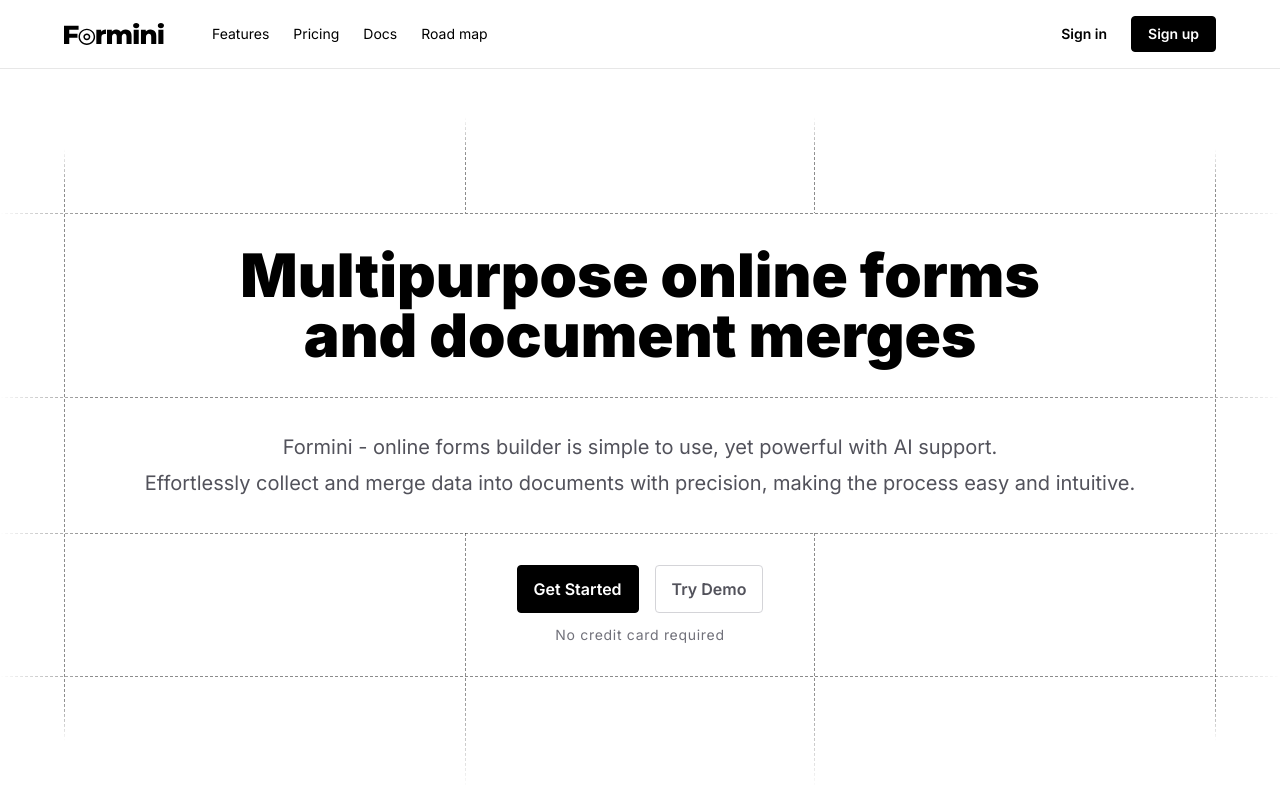
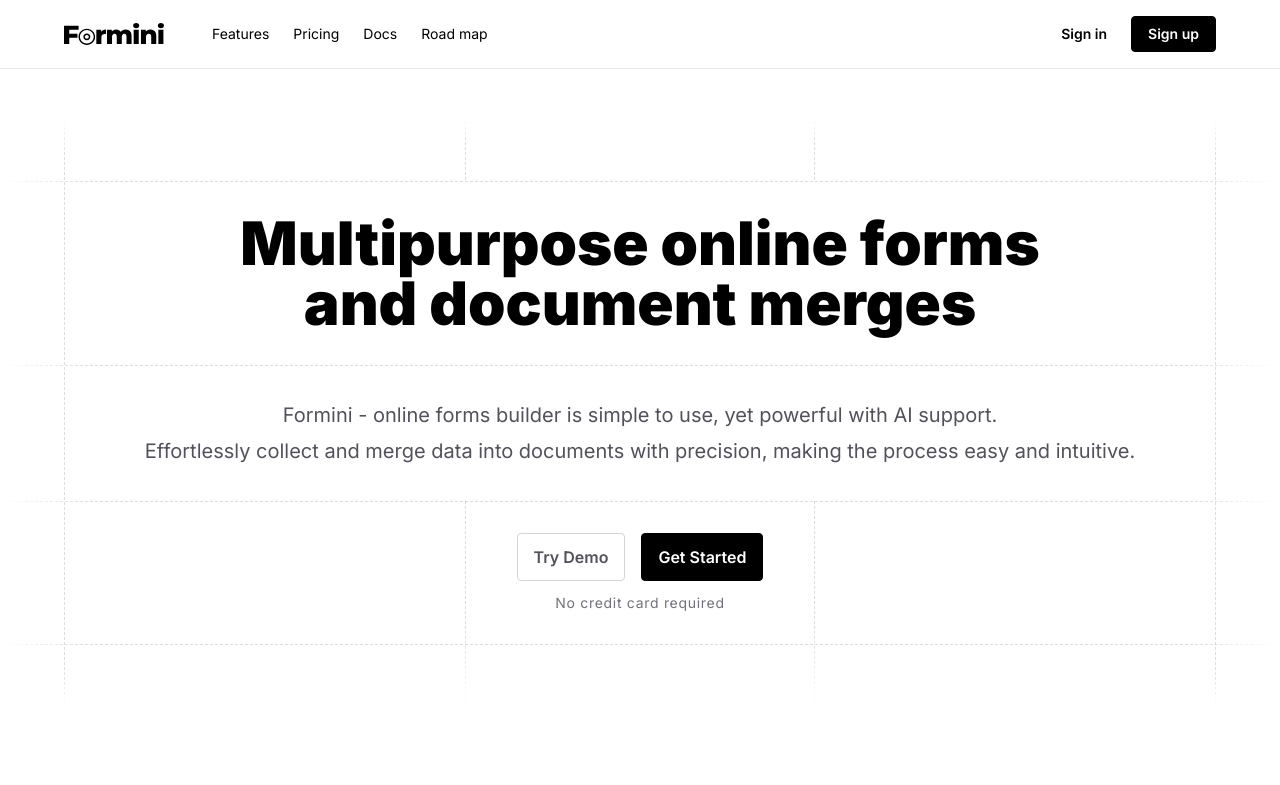
Before and after one commit to khanhspring/formini-landing-page, a Next.js app: page / in a window 1280 px wide. Shown: the top 785 px of the page. Built offline with nearby package versions, Linux system fonts and the light colour scheme.

Commit message:
Update animations

```diff
--- a/src/app/page.tsx
+++ b/src/app/page.tsx
@@ -1,6 +1,6 @@
 import Image from 'next/image'
 import Link from 'next/link'
-import { CheckIcon } from "@heroicons/react/24/solid"
+import { ArrowRightIcon, CheckIcon, WindowIcon } from "@heroicons/react/24/solid"
 
 export default function Home() {
   return (
@@ -41,18 +41,18 @@ export default function Home() {
         </nav>
       </header>
       <main className="flex flex-col items-center justify-center mt-12">
-        <section className='max-w-6xl w-full m-auto'>
-          <div className='w-[350px] h-24 m-auto relative'>
-            <div className='w-[1px] h-full absolute left-0 top-0 bg-gradient-to-t from-white to-black/20 bg-[size:1px_5px] border-mark-to-t'></div>
-            <div className='w-[1px] h-full absolute right-0 top-0 bg-gradient-to-t from-white to-black/20 bg-[size:1px_5px] border-mark-to-t'></div>
+        <section className='max-w-7xl px-16 w-full m-auto'>
+          <div className='w-[350px] h-16 m-auto relative'>
+            <div className='w-[1px] h-full absolute left-0 border-mark-to-t line-animation-to-t'></div>
+            <div className='w-[1px] h-full absolute right-0 border-mark-to-t line-animation-to-t'></div>
           </div>
 
           <div className='relative'>
-            <div className='w-[1px] absolute left-0 -top-24 -bottom-24 bg-gradient-to-t from-white to-black/20 bg-[size:1px_5px] border-mark-to-tb'></div>
-            <div className='w-[1px] absolute right-0 -top-24 -bottom-24 bg-gradient-to-t from-white to-black/20 bg-[size:1px_5px] border-mark-to-tb'></div>
+            <div className='w-[1px] absolute left-0 border-mark-to-tb line-animation-to-tb'></div>
+            <div className='w-[1px] absolute right-0 border-mark-to-tb line-animation-to-tb'></div>
 
             <div className='relative py-8'>
-              <div className='h-[1px] absolute -left-20 -right-20 top-0 bg-gradient-to-r from-white to-black/20 bg-[size:5px_1px] border-mark-to-lr'></div>
+              <div className='h-[1px] absolute top-0 border-mark-to-lr line-animation-to-r'></div>
 
               <h1 className='text-6xl font-black text-center z-2'>
                 Multipurpose online forms <br /> and document merges
@@ -60,7 +60,7 @@ export default function Home() {
             </div>
 
             <div className='relative py-8'>
-              <div className='h-[1px] absolute -left-20 -right-20 top-0 bg-gradient-to-r from-white to-black/20 bg-[size:5px_1px] border-mark-to-lr'></div>
+              <div className='h-[1px] absolute top-0 border-mark-to-lr line-animation-to-r'></div>
 
               <p className='text-center text-xl text-zinc-600 leading-9'>
                 Formini - online forms builder is simple to use, yet powerful with AI support.
@@ -70,19 +70,19 @@ export default function Home() {
             </div>
 
             <div className='relative'>
-              <div className='h-[1px] absolute -left-20 -right-20 top-0 bg-gradient-to-r from-white to-black/20 bg-[size:5px_1px] border-mark-to-lr'></div>
-              <div className='h-[1px] absolute -left-20 -right-20 bottom-0 bg-gradient-to-r from-white to-black/20 bg-[size:5px_1px] border-mark-to-lr'></div>
+              <div className='h-[1px] absolute top-0 border-mark-to-lr line-animation-to-r'></div>
+              <div className='h-[1px] absolute bottom-0 border-mark-to-lr line-animation-to-r'></div>
 
               <div className='w-[350px] m-auto py-8 flex flex-col items-center gap-3 relative'>
-                <div className='w-[1px] absolute left-0 top-0 -bottom-28 bg-gradient-to-b from-white to-black/20 bg-[size:1px_5px] border-mark-to-b'></div>
-                <div className='w-[1px] absolute right-0 top-0 -bottom-28 bg-gradient-to-b from-white to-black/20 bg-[size:1px_5px] border-mark-to-b'></div>
+                <div className='w-[1px] absolute left-0 top-0 border-mark-to-b line-animation-to-b'></div>
+                <div className='w-[1px] absolute right-0 top-0 border-mark-to-b line-animation-to-b'></div>
 
                 <div className='w-full flex items-center justify-center gap-4'>
-                  <Link href="https://app.formini.so/sign-in" className='h-12 px-4 flex items-center bg-black text-white rounded border border-black hover:bg-white hover:text-black transition font-semibold'>
+                  <Link href="https://app.formini.so/sign-in" className='h-12 px-4 flex items-center gap-2 text-zinc-600 rounded border border-zinc-300 hover:border-black transition font-semibold'>
+                    Try Demo
+                  </Link>
+                  <Link href="https://app.formini.so/sign-in" className='h-12 px-4 flex items-center gap-2 bg-black text-white rounded border border-black hover:bg-white hover:text-black transition font-semibold'>
                     Get Started
-                  </Link>
-                  <Link href="https://app.formini.so/sign-in" className='h-12 px-4 flex items-center text-zinc-600 rounded border border-zinc-300 hover:border-black transition font-semibold'>
-                    Try Demo
                   </Link>
                 </div>
                 <p className='text-sm space tracking-wider text-zinc-500'>No credit card required</p>
@@ -154,7 +154,9 @@ export default function Home() {
                   </div>
                 </div>
               </div>
-                    <div className="mx-auto w-full max-w-[450px] flex flex-col rounded-3xl border-2 bg-blue-600 p-8 text-white shadow-lg">
+              <div className="mx-auto w-full max-w-[450px] flex flex-col rounded-3xl border-2 bg-blue-600 p-8 text-white shadow-lg relative">
+
+                <div className='w-full flex flex-col relative z-10'>
                   <h3 className="text-xl font-bold">Plus</h3>
                   <div className="mt-4">
                     <span className="font-bold text-3xl"><span className="text-blue-300">$</span>10</span>
@@ -208,6 +210,11 @@ export default function Home() {
                       <CheckIcon className="h-45 w-4" />
                       <span className="text-sm">Custom ending page</span>
                     </div>
+                  </div>
+                </div>
+
+                <div className="absolute inset-0 text-white/10 [mask-image:linear-gradient(white,transparent)]">
+                  <svg aria-hidden="true" className="absolute inset-0 h-full w-full"><defs><pattern id=":R6lm:" width="128" height="128" patternUnits="userSpaceOnUse" x="50%" y="50%"><path d="M0 128V.5H128" fill="none" stroke="currentColor"></path></pattern></defs><rect width="100%" height="100%" fill="url(#:R6lm:)"></rect></svg>
                 </div>
               </div>
               <div className="mx-auto w-full max-w-[450px] flex flex-col rounded-3xl border border-zinc-900/10 p-8">
```
Lines whose indentation alone changed are shown as unchanged.
